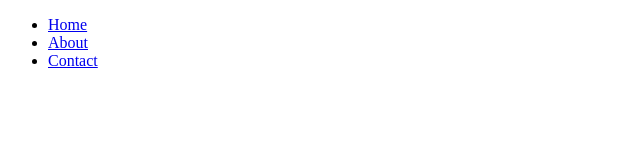
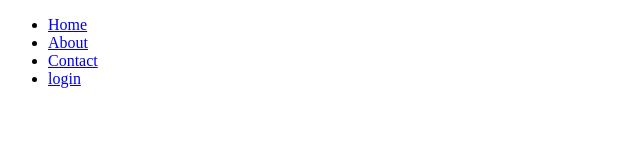
Before and after one commit to aEnchev669/HTML-CSS, a plain HTML site: page Introduction-to-HTML-Lab/index.html in a window 1280 px wide. Shown: the full height of the page, 0-640 px from the left. Drawn offline with Linux system fonts and the light colour scheme.

Commit message:
Update index.html

```diff
--- a/Introduction-to-HTML-Lab/index.html
+++ b/Introduction-to-HTML-Lab/index.html
@@ -22,6 +22,9 @@
             <li>
                 <a href="contact.html">Contact</a>
             </li>
+            <li>
+                <a href="login.html">login</a>
+            </li>
         </ul>
     </nav>
 </body>
```
